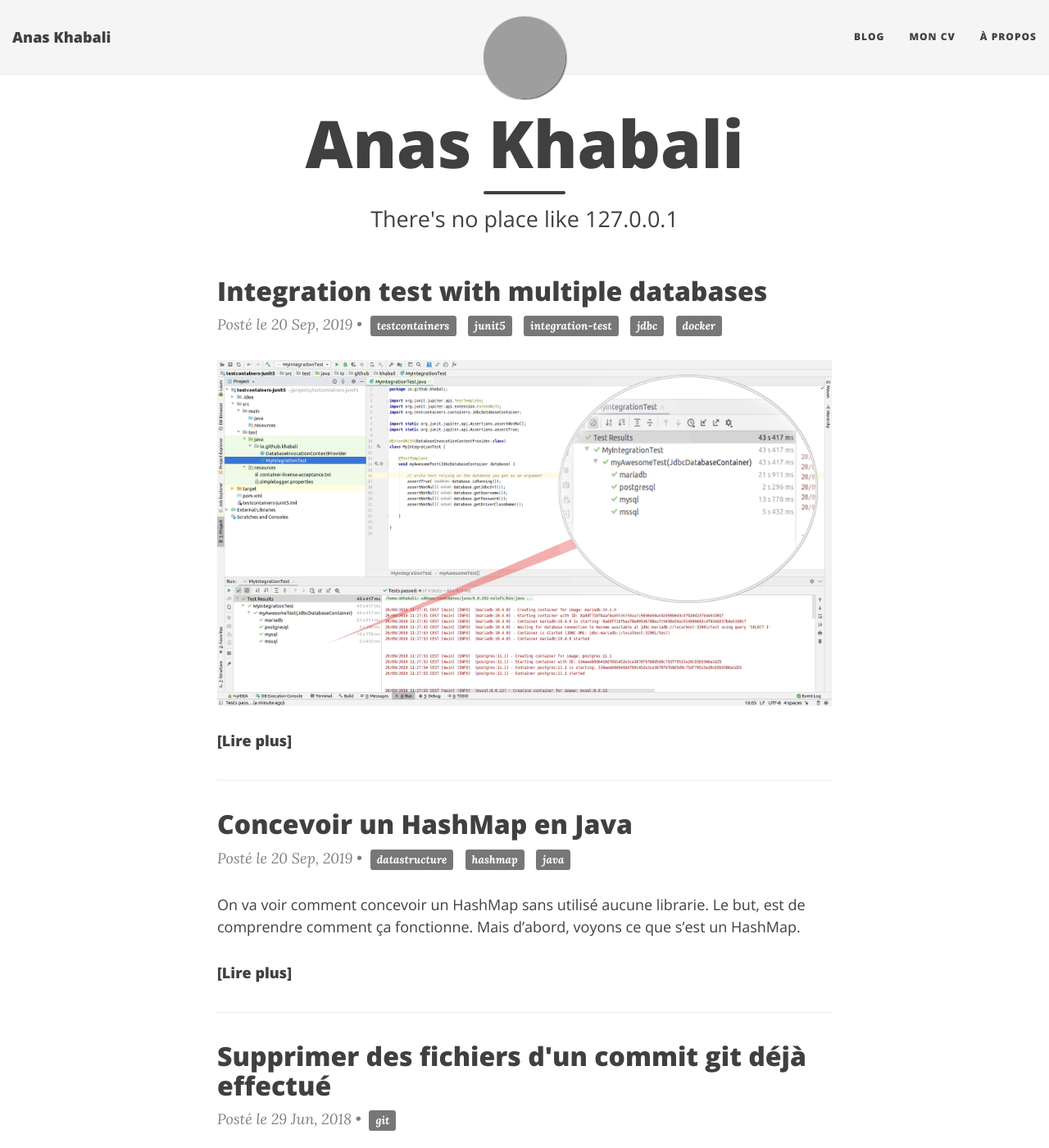
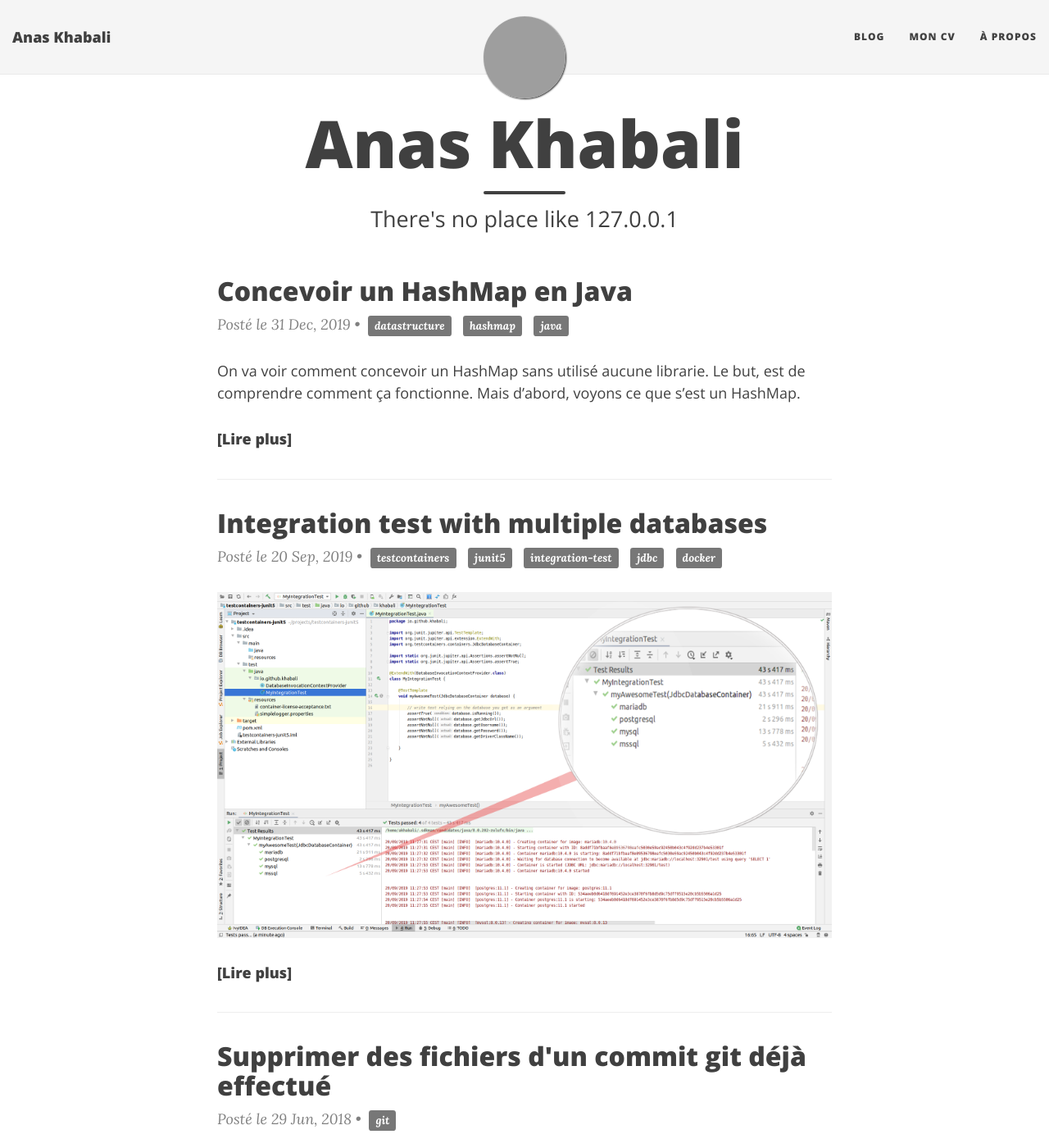
Before and after one commit to khabali/khabali.github.io, a Jekyll site: the page built from index.html, in a window 1280 px wide and 1400 px high. Shown: the whole window at 82% size. Built offline with Jekyll 4.4.1, drawn with Linux system fonts in a browser that asks for light colours; nearby versions of some CDN libraries; emoji names are drawn with the system emoji font; grey boxes are pictures that could not be loaded.

Commit message:
hashmap fix publication date

```diff
--- a/_posts/2018-12-31-concevoir-un-hashmap-en-java.markdown
+++ b/_posts/2018-12-31-concevoir-un-hashmap-en-java.markdown
@@ -1,7 +1,7 @@
 ---
 layout: post
 title:  "Concevoir un HashMap en Java"
-date:   2019-09-20 10:10:00 +0200
+date:   2019-12-31 10:10:00 +0200
 author: Anas KHABALI
 tags: datastructure hashmap java
 comments: true
@@ -74,9 +74,9 @@ Maintenant qu'on a trouvé la liste devant contenir la valeur, on devra simpleme
 
 
 ### Java Code
+
 <script src="https://gist.github.com/khabali/ed8d1b7fbbd1b5512d17cde7cb160e49.js"></script>
 
 
 
-
 [hashmap]: {{site.baseurl}}/assets/images/2019/12/31/hashmap_fr.png "HashMap fonctionnement interne"
```
